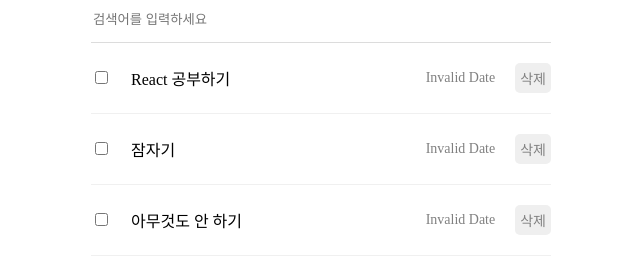
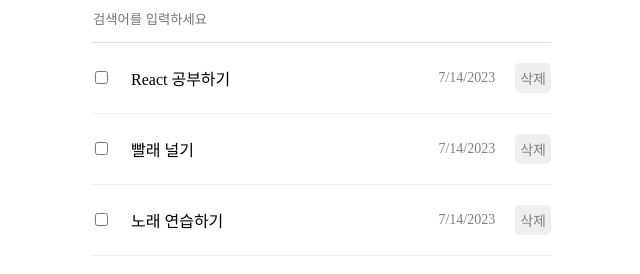
Before and after one commit to kang-gicheon/React_TODO_List, a React (Create React App) app in the folder todo/: page / in a window 1280 px wide. Shown: the part 368-642 px from the top of the page, without its empty margins (319-959 px from the left). Built offline with nearby package versions, Linux system fonts and the light colour scheme.

Commit message:
기능 최종 수정
동시 선택 오류 수정(app,Item,List) 코드 재 작성
(최종완성)

```diff
--- a/todo/src/App.js
+++ b/todo/src/App.js
@@ -1,53 +1,34 @@
-import { useState, useRef } from "react";
 import "./App.css";
 import Header from "./component/Header";
 import TodoEditor from "./component/TodoEditor";
 import TodoList from "./component/TodoList";
-
-// 목(Mock) 데이터 설정, 테스트 목적 사용 데이터
+import { useState, useRef } from "react";
 
 const mockTodo = [
   {
     id: 0,
     isDone: false,
     content: "React 공부하기",
-    createDate: new Date().getTime(),
+    createdDate: new Date().getTime(),
   },
-
   {
-    id: 0,
+    id: 1,
     isDone: false,
-    content: "잠자기",
-    createDate: new Date().getTime(),
+    content: "빨래 널기",
+    createdDate: new Date().getTime(),
   },
-
   {
-    id: 0,
+    id: 2,
     isDone: false,
-    content: "아무것도 안 하기",
-    createDate: new Date().getTime(),
+    content: "노래 연습하기",
+    createdDate: new Date().getTime(),
   },
 ];
 
 function App() {
-  // 할 일 아이템 상태를 관리할 state, 배열로 초기화
   const [todo, setTodo] = useState(mockTodo);
-
-  const idRef = useRef(3); // 게시물 테스트 파일에 맞게 초깃값 ref객체 3으로 저장
-
-  const onCreate = (content) => {
-    const newItem = {
-      id: idRef.current, // idRef(현재값 : 3 = 새로 추가할 아이템 id 지정), 처음 추가라면 아이템 id = 3
-      content,
-      isDone: false,
-      createDate: new Date().getTime(),
-    };
-    setTodo([newItem, ...todo]);
-    idRef.current += 1; // idRef의 현재값 + 1, 아이템을 추가할때마다 idRef의 현재값 1씩 증가 (고유 id 갖게함)
-  };
-
+  const idRef = useRef(3);
   const onUpdate = (targetId) => {
-    // 게시물 수정 함수
     setTodo(
       todo.map((it) =>
         it.id === targetId ? { ...it, isDone: !it.isDone } : it
@@ -55,18 +36,25 @@ function App() {
     );
   };
 
+  const onCreate = (content) => {
+    const newItem = {
+      id: idRef.current,
+      content,
+      isDone: false,
+      createdDate: new Date().getTime(),
+    };
+    setTodo([newItem, ...todo]);
+    idRef.current += 1;
+  };
+
   const onDelete = (targetId) => {
-    // 게시글 삭제 함수
     setTodo(todo.filter((it) => it.id !== targetId));
-  }; // 삭제 버튼 클릭 -> 삭제할 아이템 id 저장, 해당 id 요소를 뺀 새 배열로 todo 업데이트, 대상 아이템 삭제
+  };
 
   return (
     <div className="App">
-      {/* 헤더 영역 */}
       <Header />
-      {/* 할 일을 작성할 edit 영역 */}
       <TodoEditor onCreate={onCreate} />
-      {/* 작성한 할 일 목록 영역 */}
       <TodoList todo={todo} onUpdate={onUpdate} onDelete={onDelete} />
     </div>
   );
--- a/todo/src/component/TodoItem.js
+++ b/todo/src/component/TodoItem.js
@@ -2,19 +2,19 @@ import "./todoItem.css";
 
 const TodoItem = ({ id, content, isDone, createdDate, onUpdate, onDelete }) => {
   const onChangeCheckbox = () => {
-    // 함수 onUpdate 추가, 체크박스를 클릭시 onChangeCheckbox 함수 호출
+    // 함수 onUpdate, onDelete 추가, 체크박스를 클릭시 onChangeCheckbox 함수 호출
     onUpdate(id); // 인수로 현재 클릭이 발생한 할 일 아이템 id 전달
   };
 
   const onClickDelete = () => {
-    onClickDelete(id);
+    onDelete(id);
   };
 
   return (
     <div className="TodoItem">
       <div className="checkbox_col">
         {/* onChange 이벤트 핸들러를 함수 onChangeCheckbox로 설정 */}
-        <input onChange={onChangeCheckbox} type="checkbox" />
+        <input onChange={onChangeCheckbox} checked={isDone} type="checkbox" />
         {/* 할 일 아이템 가장 왼쪽에 할 일 완료 여부를 표시하는 체크박스 배치 */}
       </div>
       <div className="title_col">{content}</div>
--- a/todo/src/component/TodoList.js
+++ b/todo/src/component/TodoList.js
@@ -1,25 +1,19 @@
-import { useState } from "react";
 import TodoItem from "./TodoItem";
 import "./TodoList.css";
+import { useState } from "react";
 
 const TodoList = ({ todo, onUpdate, onDelete }) => {
-  // props 구조 분해 할당
-
   const [search, setSearch] = useState("");
   const onChangeSearch = (e) => {
     setSearch(e.target.value);
   };
   const getSearchResult = () => {
-    // 검색 기능, toLowerCase 메서드를 이용해 문자열에 있는 대문자 -> 소문자로 바꿔서 검색 가능
-    return search === "" // 현재 입력한 검색어가 search가 빈 문자열이라면
-      ? todo // to를 그대로 반환
-      : todo.filter(
-          (
-            it // 빈 문자열이 아니라면 search의 내용과 일치하는 아이템만 필터링
-          ) => it.content.toLowerCase().includes(search.toLowerCase())
+    return search === ""
+      ? todo
+      : todo.filter((it) =>
+          it.content.toLowerCase().includes(search.toLowerCase())
         );
   };
-
   return (
     <div className="TodoList">
       <h4>Todo List</h4>
@@ -29,7 +23,6 @@ const TodoList = ({ todo, onUpdate, onDelete }) => {
         className="searchbar"
         placeholder="검색어를 입력하세요"
       />
-      {/* 여러 개의 할 일 아이템을 리스트로 보여줄 div 태그 요소 배치 */}
       <div className="list_wrapper">
         {getSearchResult().map((it) => (
           <TodoItem
@@ -43,5 +36,4 @@ const TodoList = ({ todo, onUpdate, onDelete }) => {
     </div>
   );
 };
-
 export default TodoList;
```
